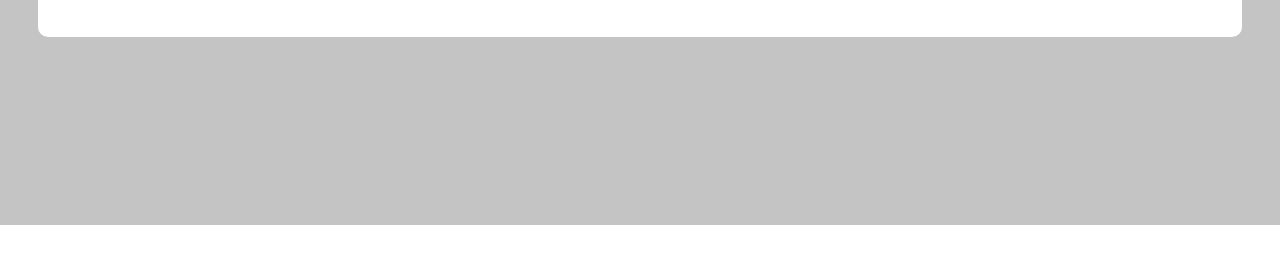
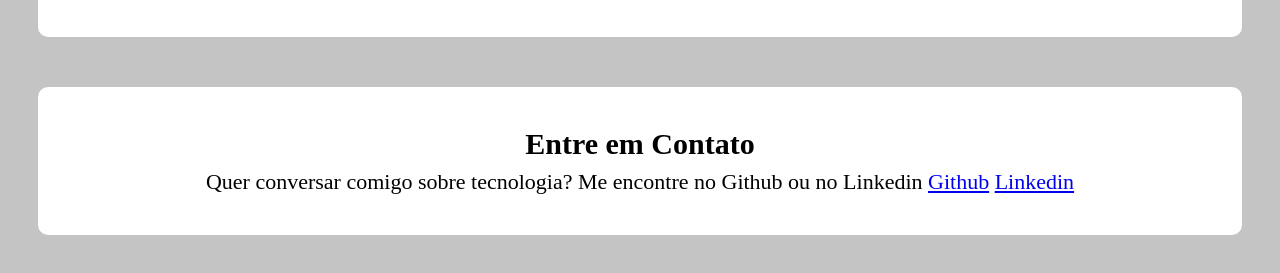
Before and after one commit to PedroUE/meu-primeiro-site, a plain HTML site: page index.html in a window 1280 px wide. Shown: the part 575-848 px from the top of the page. Before the commit the page ends 800 px from the top, so only its background shows below. Drawn offline with Linux system fonts and the light colour scheme; a web font is replaced by a local one.

Commit message:
Meu-primeiro-site

```diff
--- a/assets/styles/index.css
+++ b/assets/styles/index.css
@@ -87,3 +87,24 @@ li:hover {
   border-bottom: 2px solid rgb(140, 163, 238);
   margin-bottom: 20px;
 }
+
+contact {
+  display: block;
+  background-color: white;
+  width: 100%;
+  margin: 0 auto;
+  padding: 40px;
+  border-radius: 10px;
+  margin-bottom: 50px;
+}
+
+contact h2 {
+  margin-bottom: 8px;
+  font-size: 30px;
+  text-align: center;
+}
+
+  contact p {
+    text-align: center;
+    font-size: 22px;
+  }
--- a/index.html
+++ b/index.html
@@ -27,6 +27,15 @@
           <li>jogar futeboll</li>
         </ul>
        </meus-hobbies>
+
+       <contact>
+        <h2>Entre em Contato</h2>
+        <p>
+          Quer conversar comigo sobre tecnologia? Me encontre no Github ou no Linkedin
+          <a href="https://github.com/PedroUE" target="_blank">Github</a>
+          <a href="https://www.linkedin.com/in/pedro-escapalete-8708a3349/" target ="_blank">Linkedin</a>
+        </p>
+       </contact>
     </main>
   </body>
 </html>
```
